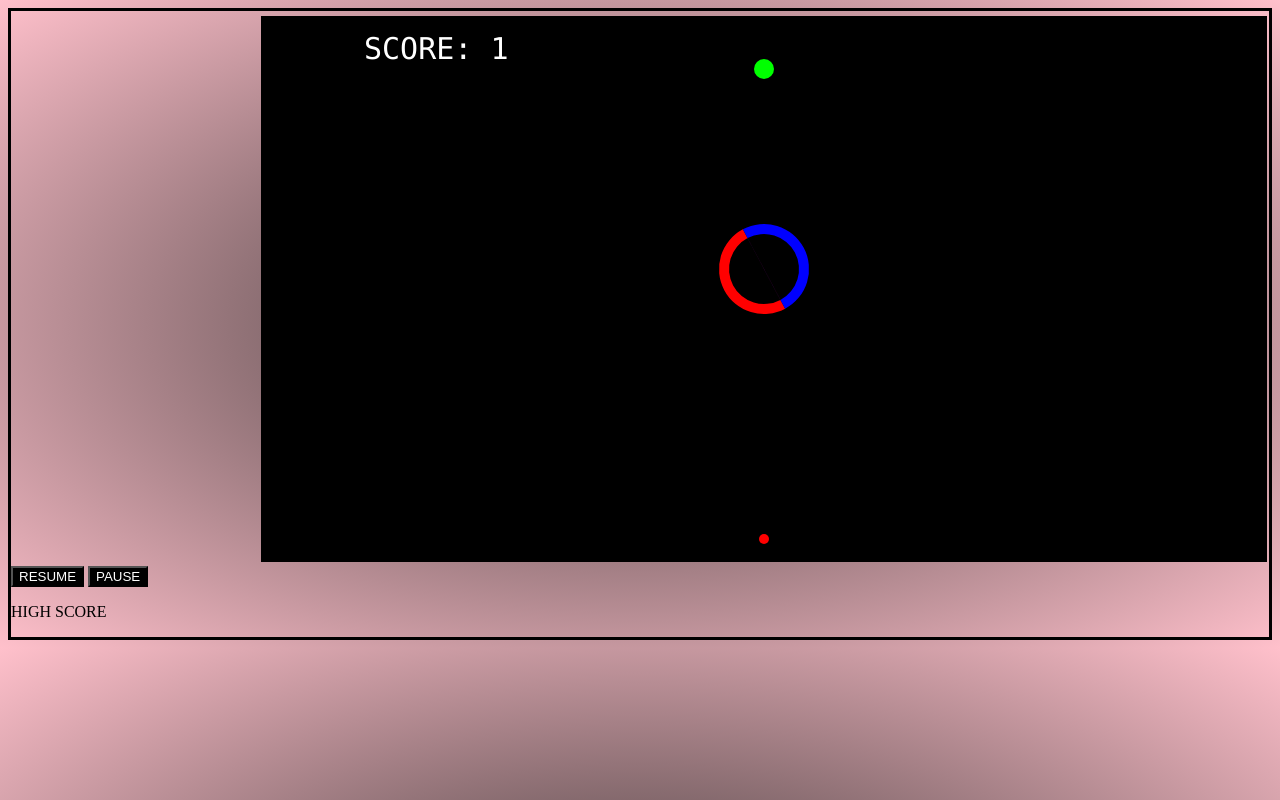
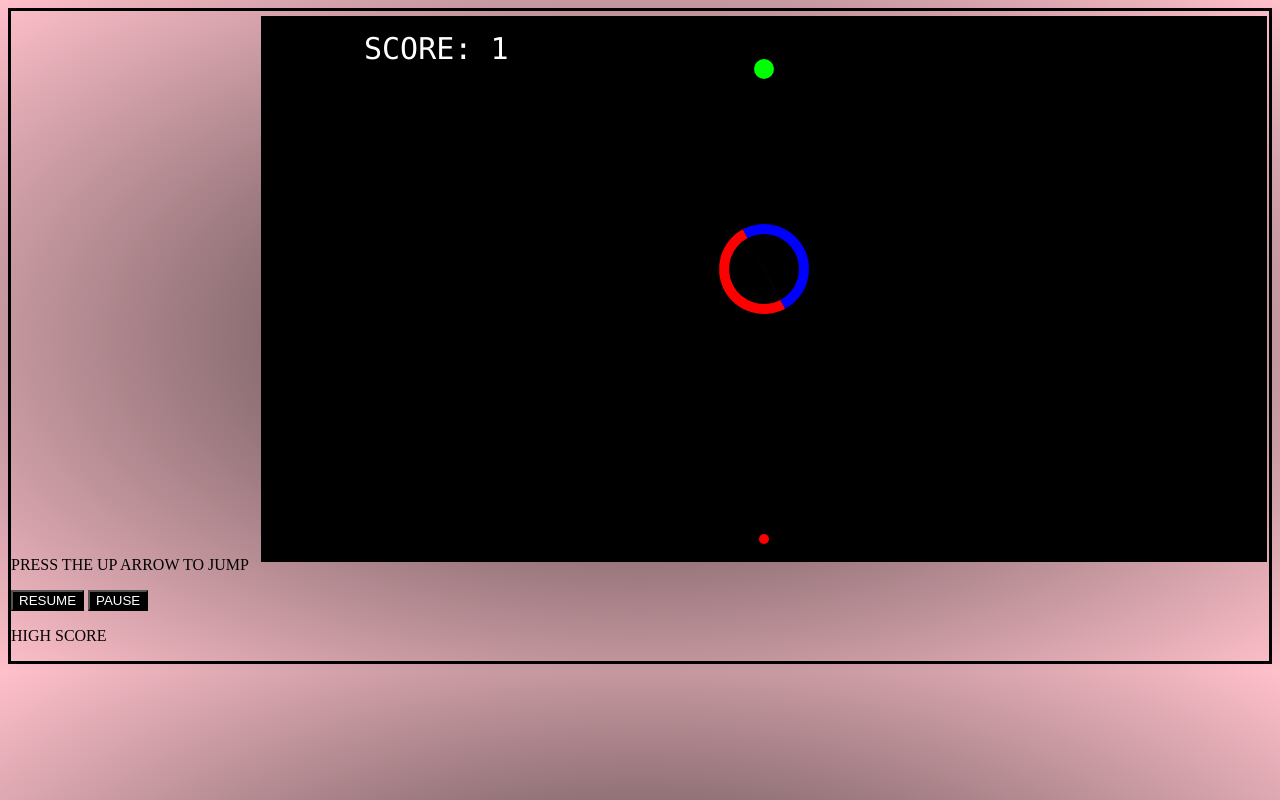
Before and after one commit to kirthi04/colour_switch_game, a plain HTML site: page singleplayer.html in a window 1280 px wide. Drawn offline with Linux system fonts and the light colour scheme.

Commit message:
Update singleplayer.html

```diff
--- a/singleplayer.html
+++ b/singleplayer.html
@@ -19,6 +19,9 @@ button {
     color: white;
     background-color: black;
 }
+    .instruct{
+    margin-top: -10px;
+    }
 </style>
 </head>
 <body onload="startGame()">
@@ -911,6 +914,7 @@ for(i=0; i<(myobstyp4.length) ;i++)
 }});
 </script>
 <div>
+    <p class="instruct">PRESS THE UP ARROW TO JUMP</p>
     <button onclick="myGameArea.upd()">RESUME</button>
     <button onclick="myGameArea.stop()">PAUSE</button>
 </div>
```
